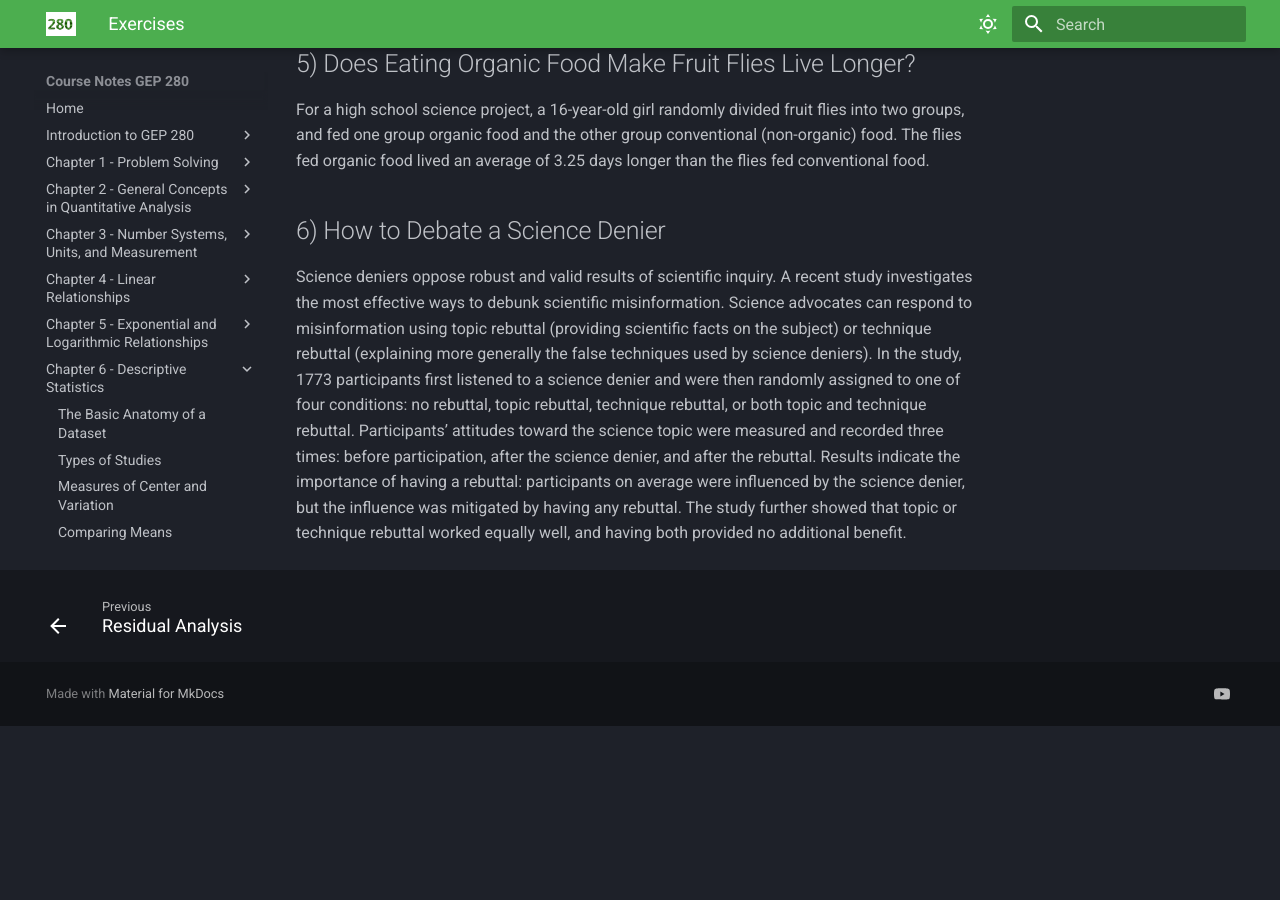
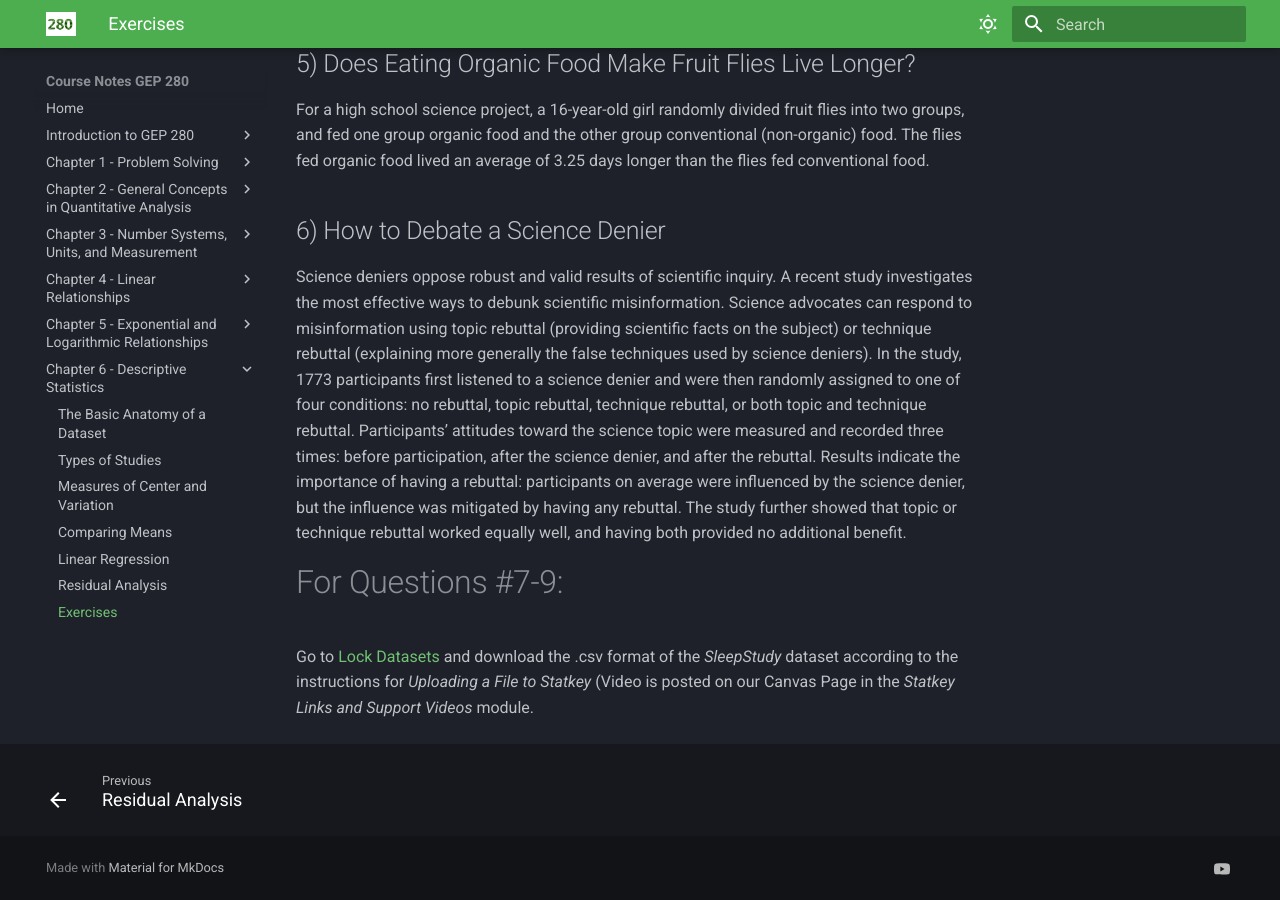
Before and after one commit to wgalbraith/280, an MkDocs documentation site: the page built from docs_student/stats-exercises.md, in a window 1280 px wide and 900 px high, scrolled down 1565 px. Built offline with MkDocs 1.6.1 and Material for MkDocs 9.7.7, drawn with Linux system fonts in a browser that asks for light colours; nearby versions of some CDN libraries; some web fonts are replaced; library files that are not in the unit come from our copies; before the commit the page ends 2291 px from its top, so only the background shows below that.

Commit message:
Update stats-exercises.md

```diff
--- a/docs_student/stats-exercises.md
+++ b/docs_student/stats-exercises.md
@@ -45,3 +45,7 @@
 ## 6) How to Debate a Science Denier
 
 Science deniers oppose robust and valid results of scientific inquiry. A recent study investigates the most effective ways to debunk scientific misinformation. Science advocates can respond to misinformation using topic rebuttal (providing scientific facts on the subject) or technique rebuttal (explaining more generally the false techniques used by science deniers). In the study, 1773 participants first listened to a science denier and were then randomly assigned to one of four conditions: no rebuttal, topic rebuttal, technique rebuttal, or both topic and technique rebuttal. Participants’ attitudes toward the science topic were measured and recorded three times: before participation, after the science denier, and after the rebuttal. Results indicate the importance of having a rebuttal: participants on average were influenced by the science denier, but the influence was mitigated by having any rebuttal. The study further showed that topic or technique rebuttal worked equally well, and having both provided no additional benefit.
+
+# For Questions #7-9:
+
+Go to [Lock Datasets](https://www.lock5stat.com/datapage4e.html) and download the .csv format of the *SleepStudy* dataset according to the instructions for *Uploading a File to Statkey* (Video is posted on our Canvas Page in the *Statkey Links and Support Videos* module.
```
